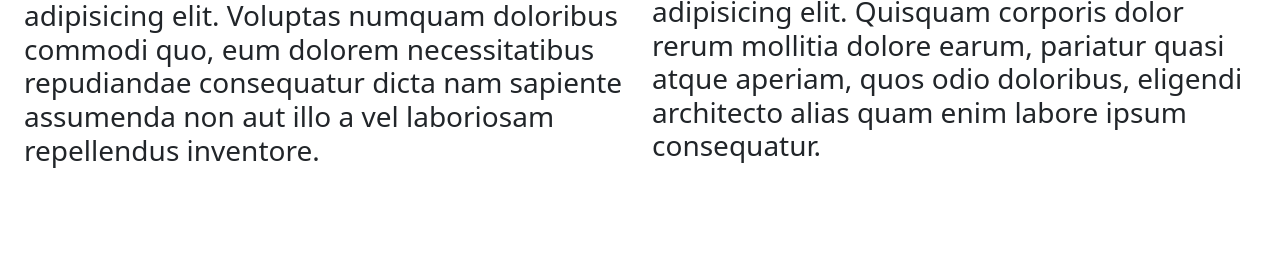
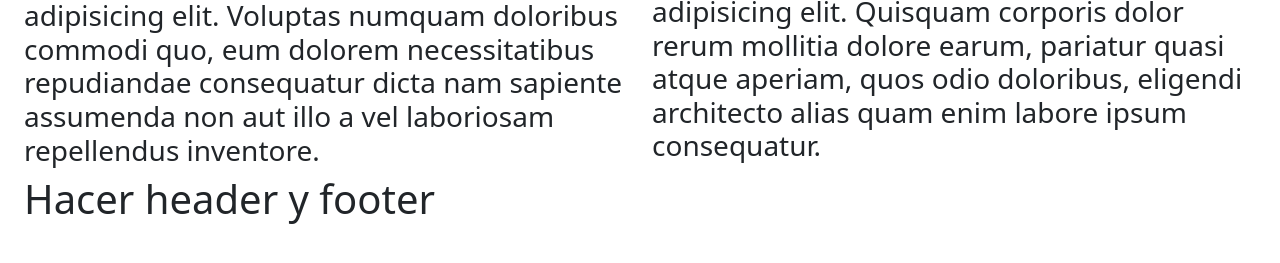
Before and after one commit to jeison003/actividaddevops, a plain HTML site: page index.html in a window 1280 px wide. Shown: the part 351-614 px from the top of the page. Drawn offline with nearby package versions, Linux system fonts and the light colour scheme.

Commit message:
realizar footer y header

```diff
--- a/index.html
+++ b/index.html
@@ -32,6 +32,7 @@
                         enim labore ipsum consequatur.</h3>
                 </div>
             </div>
+            <h1>Hacer header y footer</h1>
         </div>
 
     </div>
```
